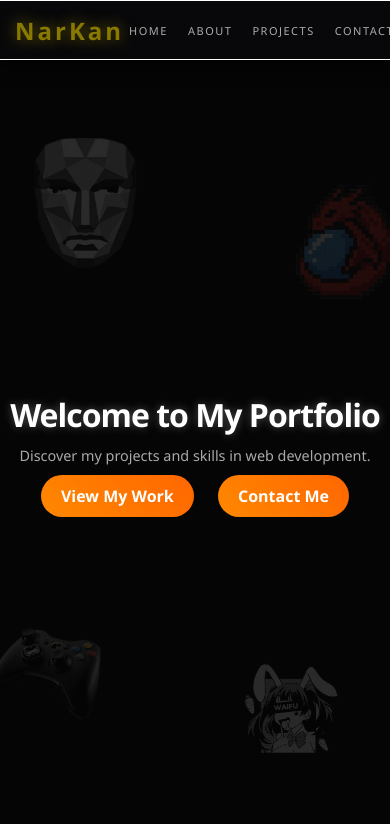
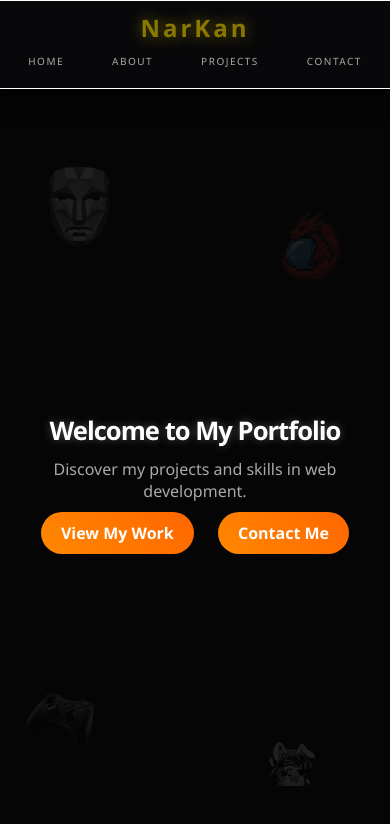
Before and after one commit to Narkan12/porfolio, a plain HTML site: page index.html in a window 390 px wide. Drawn offline with Linux system fonts and the light colour scheme.

Commit message:
fix responsive

```diff
--- a/css/index.css
+++ b/css/index.css
@@ -2,82 +2,58 @@
 @import "hero.css";
 @import "modal.css";
 
+* {
+    margin: 0;
+    padding: 0;
+    box-sizing: border-box;
+}
+
 @media screen and (max-width: 768px) {
-    body {
+    html, body {
         overflow-x: hidden;
+        width: 100%;
     }
 
     nav {
-        padding: 0 15px;
-        height: 60px;
+        padding: 10px;
+        justify-content: center;
+        flex-wrap: wrap;
+        height: auto !important;
     }
 
     .nav-links {
+        gap: 8px;
+        justify-content: center;
+        width: 100%;
+    }
+
+    nav a {
+        font-size: 10px;
+    }
+
+    .hero {
+        padding: 20px;
+        overflow: hidden;
+    }
+
+    .hero h1 {
+        font-size: 1.6rem !important;
+    }
+
+    .hero-btns {
+        flex-direction: column !important;
+        align-items: center;
+        width: 100%;
         gap: 10px;
     }
 
-    nav a {
-        font-size: 11px;
-        padding: 5px;
-    }
-
-
-    .hero h1 {
-        font-size: 2rem;
-        padding: 0 10px;
-    }
-
-    .hero p {
-        font-size: 0.9rem;
-        padding: 0 15px;
-    }
-
-    .hero-btns {
-        flex-direction: column;
-        gap: 10px;
-        width: 100%;
-        padding: 0 20px;
-    }
-
     .btn-primary, .btn-secondary {
-        width: 100%;
-        text-align: center;
+        width: 80% !important;
+        margin: 0 auto;
     }
 
     .abs-img {
-        width: 130px;
-        opacity: 0.15;
-    }
-
-    .img-top {
-        top: 10%;
-        left: 5%;
-    }
-
-    .img-right {
-        top: 15%;
-        right: -5%;
-    }
-
-    .img-bottom {
-        bottom: 10%;
-        right: 5%;
-        width: 160px;
-    }
-
-    .img-left {
-        bottom: 15%;
-        left: -5%;
-    }
-
-    /* Penyesuaian Modal */
-    .modal-content {
-        width: 90%;
-        padding: 30px 15px;
-        margin: 0 10px;
-    }
-
-    .modal-content h2 {
-        font-size: 1.2rem;
+        width: 80px;
+        opacity: 0.1;
     }
 }
```
